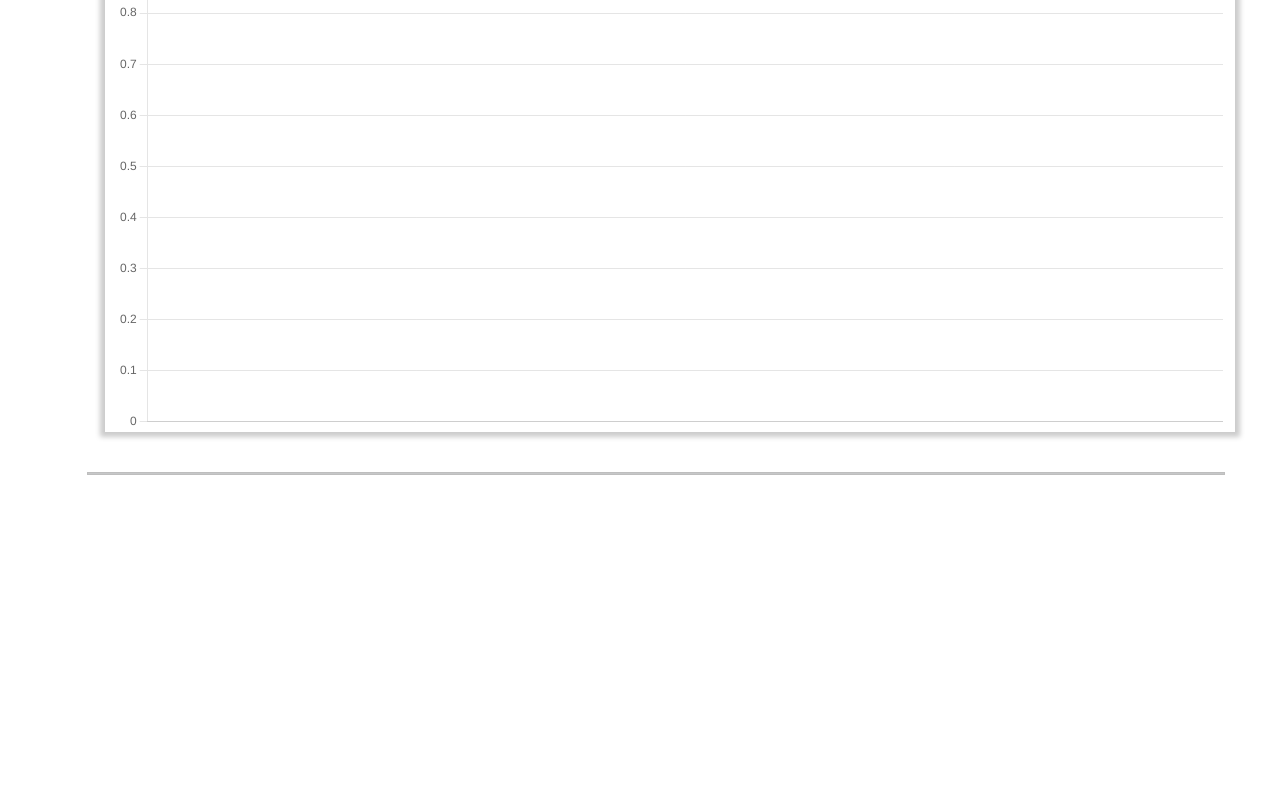
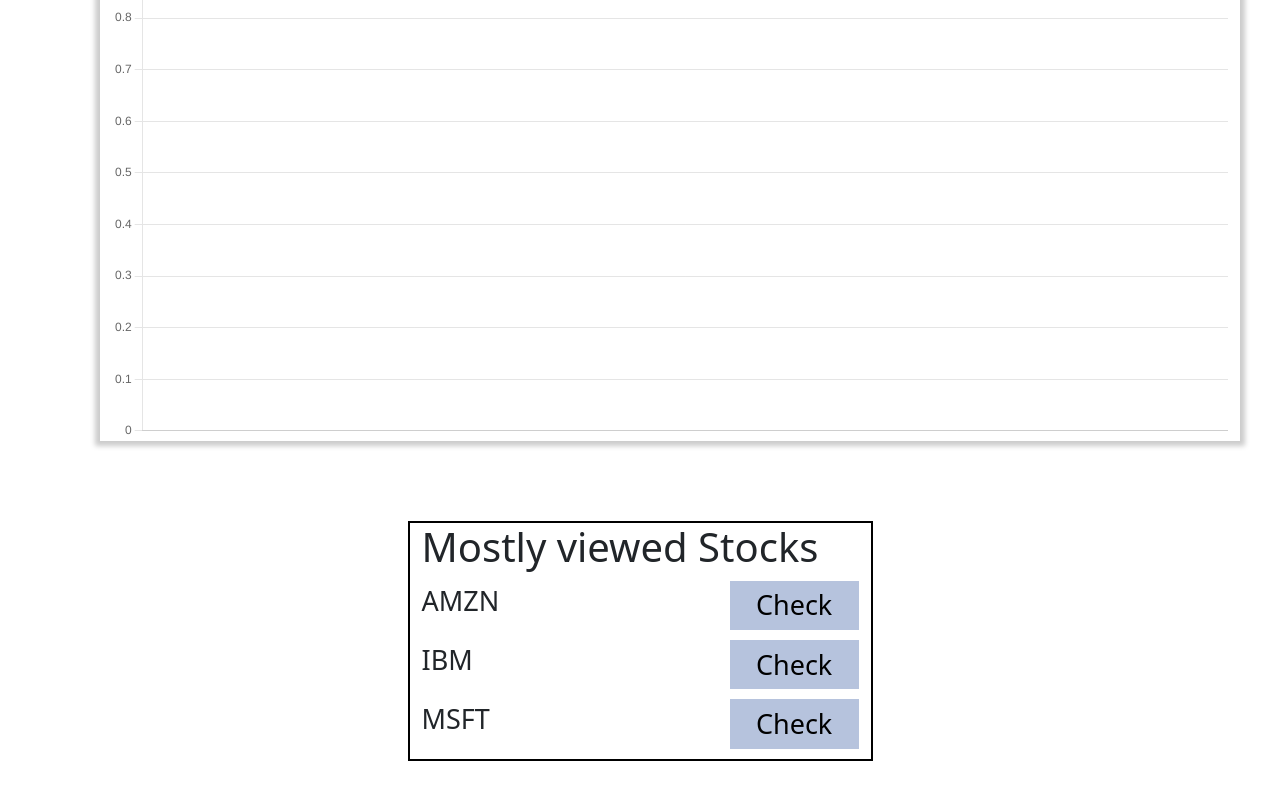
Before and after one commit to parthvyas18/Mystock, a React (Create React App) app: page /work in a window 1280 px wide. Shown: the part 352-1152 px from the top of the page. Built offline with nearby package versions, Linux system fonts and the light colour scheme.

Commit message:
added css to work and mystocks

```diff
--- a/public/index.html
+++ b/public/index.html
@@ -11,7 +11,7 @@
     />
     <link rel="apple-touch-icon" href="%PUBLIC_URL%/logo192.png" />
 
-   <link rel="stylesheet" href="https://stackpath.bootstrapcdn.com/bootstrap/4.3.1/css/bootstrap.min.css">
+   <!-- <link rel="stylesheet" href="https://stackpath.bootstrapcdn.com/bootstrap/4.3.1/css/bootstrap.min.css"> -->
     <!--
       manifest.json provides metadata used when your web app is installed on a
       user's mobile device or desktop. See https://developers.google.com/web/fundamentals/web-app-manifest/
--- a/src/App.css
+++ b/src/App.css
@@ -1,6 +1,6 @@
-body{
+body {
   height:4000px;
-  background-color:black;
+  /* background-color: black; */
   margin:10px;
 }
 .hr {
--- a/src/components/Chart.js
+++ b/src/components/Chart.js
@@ -0,0 +1,39 @@
+import React from 'react';
+import { Line } from 'react-chartjs-2'
+import 'font-awesome/css/font-awesome.min.css';
+import '../css/work.css'
+
+const Chart = ({Dates,Data}) => {
+    return (
+
+        <div className="row">
+                <hr className='hrB col-12' />
+                <div className="Chart col-12">
+                    <Line
+                        className="Graph"
+                        data={{
+                            labels: Dates,
+                            datasets: [{
+                                label: 'Stock Price',
+                                data: Data,
+                                backgroundColor: 'rgb(0,255,0)',
+                                borderColor: ['black'],
+                                borderWidth: 2,
+                                fill: true
+                            }]
+                        }}
+                        options={{
+
+                        }}
+                        height={500}
+                        width={1000}
+
+                    // options={{maintainAspectRatio:false}}
+                    />
+                </div>
+            </div>
+
+
+    );
+}
+export default Chart;
--- /dev/null
+++ b/src/components/TopViewed.js
@@ -0,0 +1,18 @@
+import React from 'react';
+import View from './ViewMyStock'
+const TopViewed = () => {
+    return (
+        <div className='container'>
+            <div className='row justify-content-center'>
+
+                <div className='viewed justify-content-around col-md-5 col-12'>
+                    <h1>Mostly viewed Stocks</h1>
+                    <View CName="AMZN" />
+                    <View CName="IBM" />
+                    <View CName="MSFT" />
+                </div>
+            </div>
+        </div>
+    );
+}
+export default TopViewed;
--- a/src/components/addStock.js
+++ b/src/components/addStock.js
@@ -1,6 +1,4 @@
 import React from 'react'
-import 'bootstrap/dist/css/bootstrap.min.css'
-import '../App.css'
 const Add = () => {
     return (
         <div class="Stocks">
--- a/src/components/mystocks.js
+++ b/src/components/mystocks.js
@@ -1,7 +1,7 @@
 import React from 'react'
-import '../App.css'
 import Add from './addStock'
 import Display from './displayStockList'
+
 const MyStocks = () => {
     return (
         <div className="container">
--- a/src/components/searchBar.js
+++ b/src/components/searchBar.js
@@ -1,67 +1,18 @@
-import React, { useState, useEffect, useRef } from 'react';
-import { Line } from 'react-chartjs-2'
+import React, { useState} from 'react';
 import 'font-awesome/css/font-awesome.min.css';
 import '../css/work.css'
 
-const SearchBar = () => {
+const SearchBar = ({triger}) => {
     const [Search, setSearch] = useState("");
-    const [Dates, setDates] = useState([]);
-    const [Data, setData] = useState([]);
-    const KeyValues = [];
-    const DataValues = [];
-    const LChart = useRef();
-    useEffect(() => {
-        console.log(LChart);
-    }, [Data]);
-    const CallApi = (event) => {
+
+    const CallWork = (event) =>{
         event.preventDefault();
-        fetch(`https://www.alphavantage.co/query?function=TIME_SERIES_DAILY_ADJUSTED&symbol=${Search}&outputsize=compact&apikey=R6DG5NS8ZUUQXIV7`)
-            .then(response => {
-                return response.json();
-            })
-            .then(data => {
-                for (const key in data['Time Series (Daily)']) {
-                    KeyValues.push(key);
-                    DataValues.push(data['Time Series (Daily)'][key]['1. open']);
-                }
-                // KeyValues.reverse();
-                setDates(KeyValues);
-                setData(DataValues);
-            });
+        triger(Search);
     };
     return (
         <div className="SearchBar">
             <input className="inputSearch" type="text" placeholder="Search to view stocks ..." onChange={(event) => setSearch(event.target.value)} />
-            <button className="fa fa-search searchBtn" onClick={CallApi}></button>
-
-            <div className="row">
-                <hr className='hrB col-12' />
-                <div className="Chart col-12">
-                    <Line
-                        className="Graph"
-                        ref={LChart}
-                        data={{
-                            labels: Dates,
-                            datasets: [{
-                                label: 'Stock Price',
-                                data: Data,
-                                backgroundColor: 'rgb(0,255,0)',
-                                borderColor: ['black'],
-                                borderWidth: 2,
-                                fill: true
-                            }]
-                        }}
-                        options={{
-
-                        }}
-                        height={500}
-                        width={1000}
-
-                    // options={{maintainAspectRatio:false}}
-                    />
-                </div>
-            </div>
-            <hr className='hr col-12' />
+            <button className="fa fa-search searchBtn" onClick={CallWork}></button>
         </div>
     );
 }
--- a/src/components/work.js
+++ b/src/components/work.js
@@ -1,11 +1,37 @@
-import React from 'react';
+import React,{useState} from 'react';
 import SearchBar from './searchBar'
+import TopViewed from './TopViewed'
+import Chart from './Chart'
 import '../css/work.css'
 const Work = () =>{
+    const [Dates,setDates] =useState([]);
+    const [Data,setData]=useState([]);
+    const TrigerEvent = (Search) =>{
+        const KeyValues = [];
+        const DataValues = [];
+
+        const CallApi = () => {
+            console.log(Search);
+            fetch(`https://www.alphavantage.co/query?function=TIME_SERIES_DAILY_ADJUSTED&symbol=${Search}&outputsize=compact&apikey=R6DG5NS8ZUUQXIV7`)
+                .then(response => {
+                    return response.json();
+                })
+                .then(data => {
+                    for (const key in data['Time Series (Daily)']) {
+                        KeyValues.push(key);
+                        DataValues.push(data['Time Series (Daily)'][key]['1. open']);
+                    }
+                    setDates(KeyValues);
+                    setData(DataValues);
+                });
+        }
+        CallApi();
+    };
     return(
         <div className='container'>
-         <SearchBar />
-
+         <SearchBar triger={TrigerEvent}/>
+         <Chart Dates={Dates} Data={Data}/>
+         <TopViewed />
         </div>
     );
 }
--- a/src/css/work.css
+++ b/src/css/work.css
@@ -32,3 +32,7 @@
     margin-top: 30px;
     box-shadow: 0px 0px 5px 5px #ccc;
 }
+.viewed{
+    /* padding: 10px; */
+    border: 2px solid black;
+}
--- a/src/index.js
+++ b/src/index.js
@@ -1,5 +1,6 @@
 import React from 'react';
 import ReactDOM from 'react-dom';
+import 'bootstrap/dist/css/bootstrap.min.css'
 import './index.css';
 import App from './App';
 import reportWebVitals from './reportWebVitals';
```
